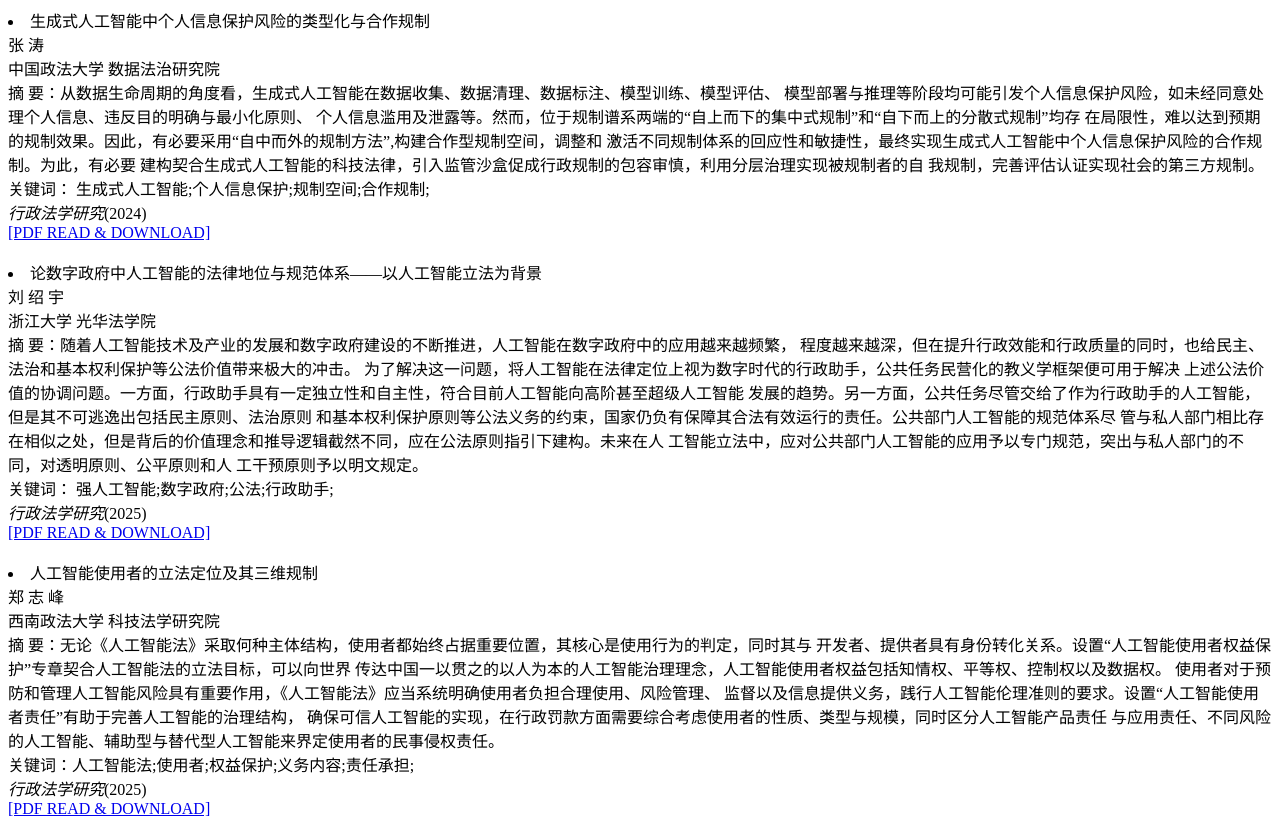
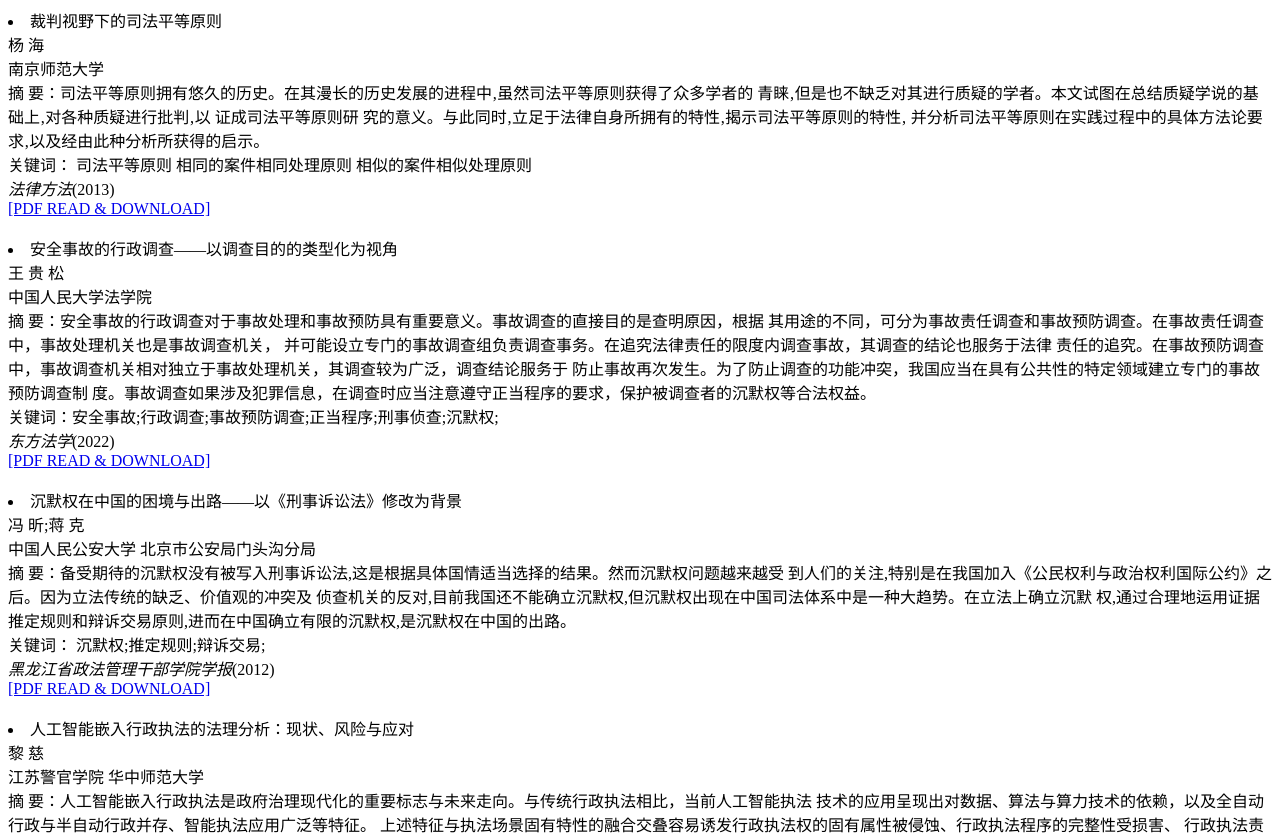
Before and after one commit to xiaoransarahzhang-lgtm/xiaoransarahzhang-lgtm, a plain HTML site: page 法律原则.html in a window 1280 px wide. Shown: the top 833 px of the page. Drawn offline with Linux system fonts and the light colour scheme.

Commit message:
Add files via upload

```diff
--- a/法律原则.html
+++ b/法律原则.html
@@ -4,78 +4,69 @@
     <meta charset="UTF-8">
     <title>Title</title>
        <li>
-        生成式人工智能中个人信息保护风险的类型化与合作规制
+        裁判视野下的司法平等原则
         <br>
-        张 涛
+        杨 海
         <br>
-        中国政法大学 数据法治研究院
+        南京师范大学
         <br>
-        摘 要：从数据生命周期的角度看，生成式人工智能在数据收集、数据清理、数据标注、模型训练、模型评估、
-        模型部署与推理等阶段均可能引发个人信息保护风险，如未经同意处理个人信息、违反目的明确与最小化原则、
-        个人信息滥用及泄露等。然而，位于规制谱系两端的“自上而下的集中式规制”和“自下而上的分散式规制”均存
-        在局限性，难以达到预期的规制效果。因此，有必要采用“自中而外的规制方法”,构建合作型规制空间，调整和
-        激活不同规制体系的回应性和敏捷性，最终实现生成式人工智能中个人信息保护风险的合作规制。为此，有必要
-        建构契合生成式人工智能的科技法律，引入监管沙盒促成行政规制的包容审慎，利用分层治理实现被规制者的自
-        我规制，完善评估认证实现社会的第三方规制。
+        摘 要：司法平等原则拥有悠久的历史。在其漫长的历史发展的进程中‚虽然司法平等原则获得了众多学者的
+        青睐‚但是也不缺乏对其进行质疑的学者。本文试图在总结质疑学说的基础上‚对各种质疑进行批判‚以
+        证成司法平等原则研 究的意义。与此同时‚立足于法律自身所拥有的特性‚揭示司法平等原则的特性‚
+        并分析司法平等原则在实践过程中的具体方法论要求‚以及经由此种分析所获得的启示。
         <br>
-        关键词：	生成式人工智能;个人信息保护;规制空间;合作规制;
+        关键词：	司法平等原则 相同的案件相同处理原则 相似的案件相似处理原则
         <br>
-        <span><i>行政法学研究</i>(2024)</span>
+        <span><i>法律方法</i>(2013)</span>
 
         <br>
-        <a class="pdf-link" href="./legal/生成式人工智能中个人信息保护风险的类型化与合作规制.html"
+        <a class="pdf-link" href="./legal/裁判视野下的司法平等原则.html"
            target="_blank">[PDF READ &amp; DOWNLOAD]</a>
 
     </li>
     <br>
     <li>
-        论数字政府中人工智能的法律地位与规范体系——以人工智能立法为背景
+        安全事故的行政调查——以调查目的的类型化为视角
         <br>
-        刘 绍 宇
+        王 贵 松
         <br>
-        浙江大学 光华法学院
+        中国人民大学法学院
         <br>
-        摘 要：随着人工智能技术及产业的发展和数字政府建设的不断推进，人工智能在数字政府中的应用越来越频繁，
-        程度越来越深，但在提升行政效能和行政质量的同时，也给民主、法治和基本权利保护等公法价值带来极大的冲击。
-        为了解决这一问题，将人工智能在法律定位上视为数字时代的行政助手，公共任务民营化的教义学框架便可用于解决
-        上述公法价值的协调问题。一方面，行政助手具有一定独立性和自主性，符合目前人工智能向高阶甚至超级人工智能
-        发展的趋势。另一方面，公共任务尽管交给了作为行政助手的人工智能，但是其不可逃逸出包括民主原则、法治原则
-        和基本权利保护原则等公法义务的约束，国家仍负有保障其合法有效运行的责任。公共部门人工智能的规范体系尽
-        管与私人部门相比存在相似之处，但是背后的价值理念和推导逻辑截然不同，应在公法原则指引下建构。未来在人
-        工智能立法中，应对公共部门人工智能的应用予以专门规范，突出与私人部门的不同，对透明原则、公平原则和人
-        工干预原则予以明文规定。
+        摘 要：安全事故的行政调查对于事故处理和事故预防具有重要意义。事故调查的直接目的是查明原因，根据
+        其用途的不同，可分为事故责任调查和事故预防调查。在事故责任调查中，事故处理机关也是事故调查机关，
+        并可能设立专门的事故调查组负责调查事务。在追究法律责任的限度内调查事故，其调查的结论也服务于法律
+        责任的追究。在事故预防调查中，事故调查机关相对独立于事故处理机关，其调查较为广泛，调查结论服务于
+        防止事故再次发生。为了防止调查的功能冲突，我国应当在具有公共性的特定领域建立专门的事故预防调查制
+        度。事故调查如果涉及犯罪信息，在调查时应当注意遵守正当程序的要求，保护被调查者的沉默权等合法权益。
         <br>
-        关键词：	强人工智能;数字政府;公法;行政助手;
+        关键词：安全事故;行政调查;事故预防调查;正当程序;刑事侦查;沉默权;
         <br>
-        <span><i>行政法学研究</i>(2025)</span>
+        <span><i>东方法学</i>(2022)</span>
 
         <br>
-        <a class="pdf-link" href="./legal/论数字政府中人工智能的法律地位与规范体系——以人工智能立法为背景.html"
+        <a class="pdf-link" href="./legal/安全事故的行政调查——以调查目的的类型化为视角.html"
            target="_blank">[PDF READ &amp; DOWNLOAD]</a>
 
     </li>
     <br>
     <li>
-        人工智能使用者的立法定位及其三维规制
+        沉默权在中国的困境与出路——以《刑事诉讼法》修改为背景
         <br>
-        郑 志 峰
+        冯 昕;蒋 克
         <br>
-        西南政法大学 科技法学研究院
+        中国人民公安大学 北京市公安局门头沟分局
         <br>
-        摘 要：无论《人工智能法》采取何种主体结构，使用者都始终占据重要位置，其核心是使用行为的判定，同时其与
-        开发者、提供者具有身份转化关系。设置“人工智能使用者权益保护”专章契合人工智能法的立法目标，可以向世界
-        传达中国一以贯之的以人为本的人工智能治理理念，人工智能使用者权益包括知情权、平等权、控制权以及数据权。
-        使用者对于预防和管理人工智能风险具有重要作用，《人工智能法》应当系统明确使用者负担合理使用、风险管理、
-        监督以及信息提供义务，践行人工智能伦理准则的要求。设置“人工智能使用者责任”有助于完善人工智能的治理结构，
-        确保可信人工智能的实现，在行政罚款方面需要综合考虑使用者的性质、类型与规模，同时区分人工智能产品责任
-        与应用责任、不同风险的人工智能、辅助型与替代型人工智能来界定使用者的民事侵权责任。
+        摘 要：备受期待的沉默权没有被写入刑事诉讼法,这是根据具体国情适当选择的结果。然而沉默权问题越来越受
+        到人们的关注,特别是在我国加入《公民权利与政治权利国际公约》之后。因为立法传统的缺乏、价值观的冲突及
+        侦查机关的反对,目前我国还不能确立沉默权,但沉默权出现在中国司法体系中是一种大趋势。在立法上确立沉默
+        权,通过合理地运用证据推定规则和辩诉交易原则,进而在中国确立有限的沉默权,是沉默权在中国的出路。
         <br>
-        关键词：人工智能法;使用者;权益保护;义务内容;责任承担;
+        关键词：	沉默权;推定规则;辩诉交易;
         <br>
-        <span><i>行政法学研究</i>(2025)</span>
+        <span><i>黑龙江省政法管理干部学院学报</i>(2012)</span>
 
         <br>
-        <a class="pdf-link" href="./legal/人工智能使用者的立法定位及其三维规制.html"
+        <a class="pdf-link" href="./legal/沉默权在中国的困境与出路——以《刑事诉讼法》修改为背景.html"
            target="_blank">[PDF READ &amp; DOWNLOAD]</a>
 
     </li>
```
